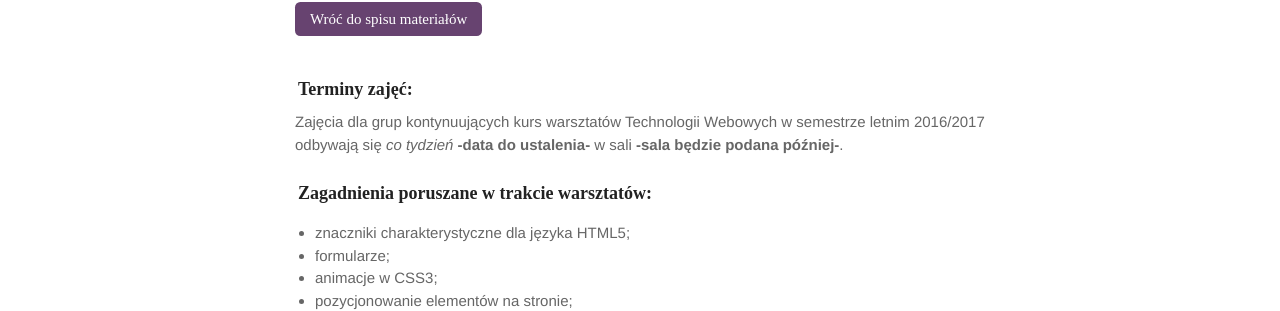
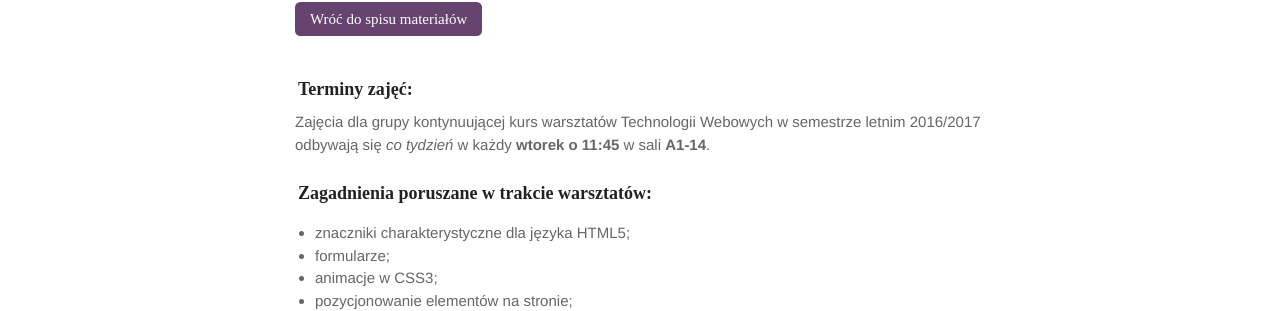
Before and after one commit to marcin-szczepanski/TWE, a Jekyll site: the page built from zajecia/1B/informacje.md, in a window 1280 px wide. Shown: the part 225-536 px from the top of the page. Built offline with Jekyll 4.4.1, drawn with Linux system fonts in a browser that asks for light colours; some web fonts are replaced.

Commit message:
Modify informacje.md in 1B

```diff
--- a/zajecia/1B/informacje.md
+++ b/zajecia/1B/informacje.md
@@ -9,7 +9,7 @@ layout: default
 </div>
 
 ### Terminy zajęć:
-Zajęcia dla grup kontynuujących kurs warsztatów Technologii Webowych w semestrze letnim 2016/2017 odbywają się _co tydzień_ **-data do ustalenia-** w sali **-sala będzie podana później-**.
+Zajęcia dla grupy kontynuującej kurs warsztatów Technologii Webowych w semestrze letnim 2016/2017 odbywają się _co tydzień_ w każdy **wtorek o 11:45** w sali **A1-14**.
 
 ### Zagadnienia poruszane w trakcie warsztatów:
 
```
